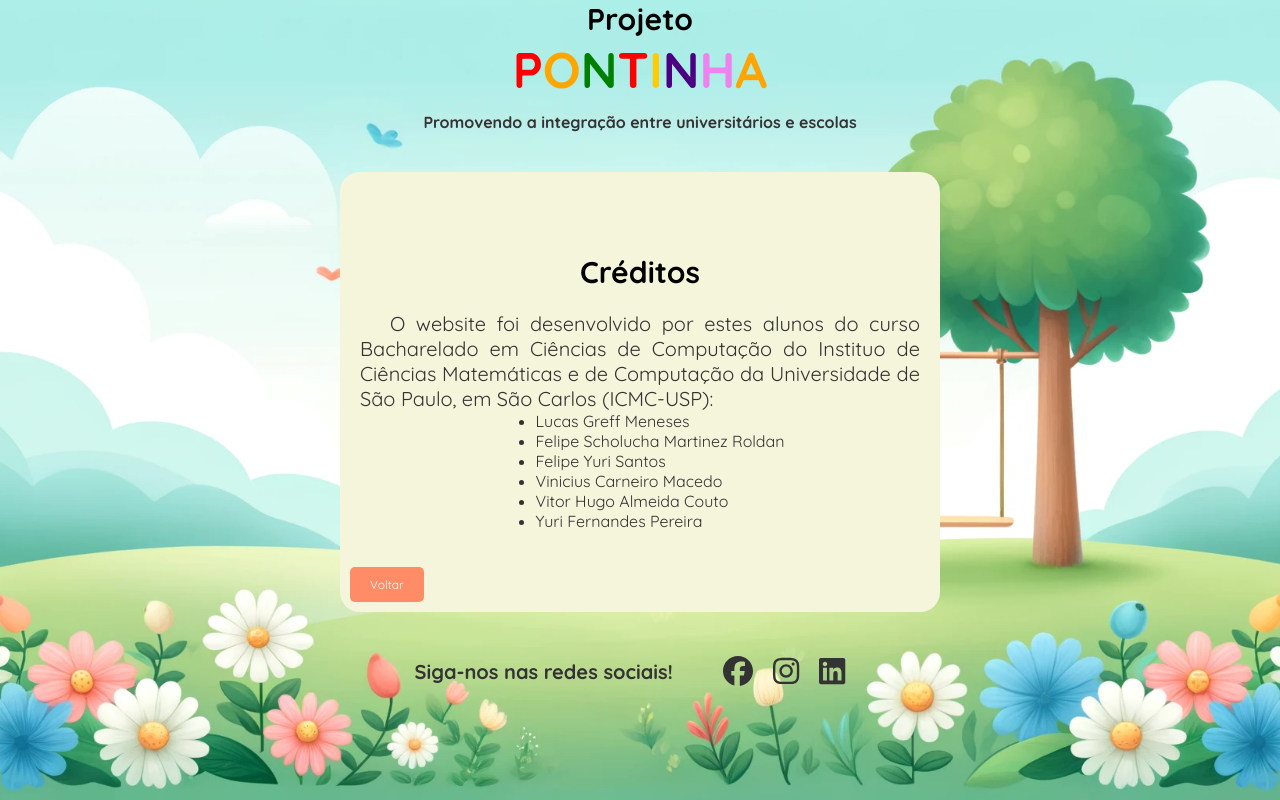
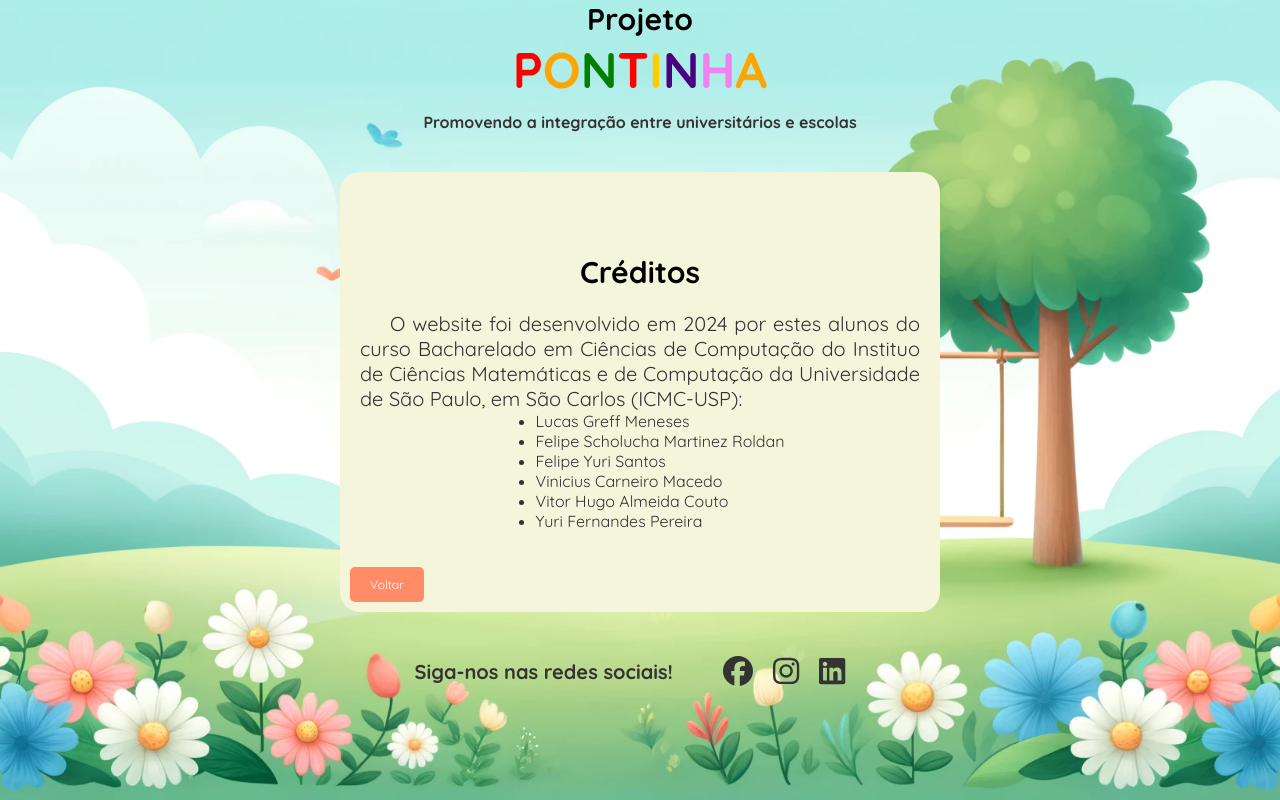
Before and after one commit to greffao/Projeto_Pontinha, a React (Create React App) app in the folder frontend/: page /creditos in a window 1280 px wide. Built offline with nearby package versions, Linux system fonts and the light colour scheme; no server answers; a web font is replaced by a local one.

Commit message:
Update Creditos.js

```diff
--- a/frontend/src/components/Creditos.js
+++ b/frontend/src/components/Creditos.js
@@ -6,7 +6,7 @@ const QuemSomos = () => {
             <div className='quadrado'>
                 <h1>Créditos</h1>
                 <p>
-                O website foi desenvolvido por estes alunos do curso Bacharelado em Ciências de Computação do
+                O website foi desenvolvido em 2024 por estes alunos do curso Bacharelado em Ciências de Computação do
                 Instituo de Ciências Matemáticas e de Computação da Universidade de São Paulo, em São Carlos (ICMC-USP):
                 </p>
                 <ul>
```
